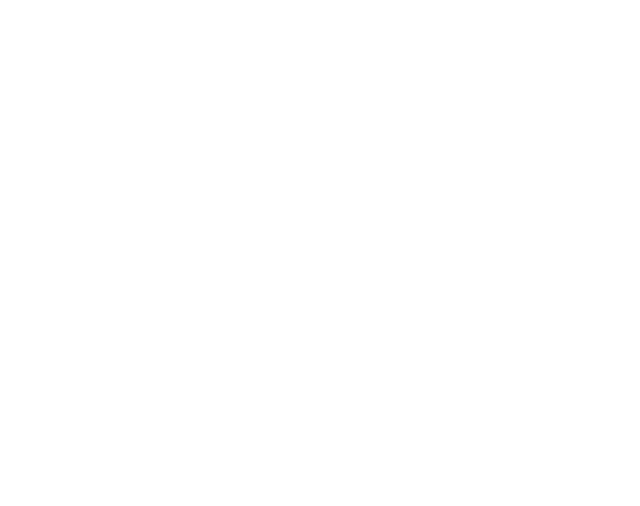
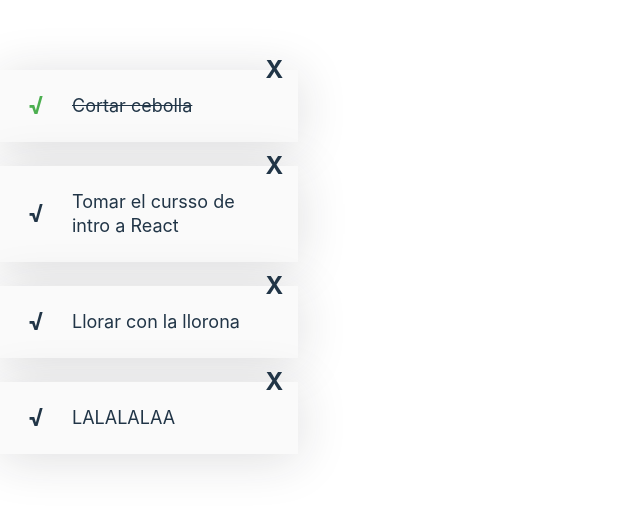
Before and after one commit to roxsyVel910/TodoList, a React (Vite) app: page / in a window 1280 px wide. Shown: the part 122-628 px from the top of the page, without its empty margins (0-640 px from the left). Built offline with nearby package versions, Linux system fonts and the light colour scheme.

Commit message:
funcionalidad de TodoItems y todo lists con estilos

```diff
--- a/src/App.jsx
+++ b/src/App.jsx
@@ -1,4 +1,6 @@
 import React from 'react';
+import { TodoItem } from './components/TodoItem';
+import { TodoList } from './components/TodoList';
 /*import { TodoCounter } from './TodoCounter';
 import { TodoSearch } from './TodoSearch';
 import { TodoList } from './TodoList';
@@ -18,7 +20,7 @@
     <React.Fragment>
       {/* <TodoCounter />
       <TodoSearch />
-
+*/
       <TodoList>
         {todos.map(todo => (
           <TodoItem
@@ -28,7 +30,7 @@
           />
         ))}
       </TodoList>
-
+/*
       <CreateTodoButton />*/}
     </React.Fragment>
   );
--- a/src/components/TodoItem.jsx
+++ b/src/components/TodoItem.jsx
@@ -0,0 +1,20 @@
+import React from 'react';
+import '../stylos/TodoItem.css';
+
+function TodoItem(props) {
+  return (
+    <li className="TodoItem">
+      <span className={`Icon Icon-check ${props.completed && 'Icon-check--active'}`}>
+        √
+      </span>
+      <p className={`TodoItem-p ${props.completed && 'TodoItem-p--complete'}`}>
+        {props.text}
+      </p>
+      <span className="Icon Icon-delete">
+        X
+      </span>
+    </li>
+  );
+}
+
+export { TodoItem };
--- a/src/components/TodoList.jsx
+++ b/src/components/TodoList.jsx
@@ -1,5 +1,5 @@
 import React from 'react';
-import './TodoList.css'
+import '../stylos/TodoList.css'
 
 function TodoList(props) {
   return (
--- a/src/stylos/TodoItem.css
+++ b/src/stylos/TodoItem.css
@@ -0,0 +1,49 @@
+.TodoItem {
+    background-color: #FAFAFA;
+    position: relative;
+    display: flex;
+    justify-content: center;
+    align-items: center;
+    margin-top: 24px;
+    box-shadow: 0px 5px 50px rgba(32, 35, 41, 0.15);
+  }
+
+  .TodoItem-p {
+    margin: 24px 0 24px 24px;
+    width: calc(100% - 120px);
+    font-size: 18px;
+    line-height: 24px;
+    font-weight: 400;
+  }
+  .TodoItem-p--complete {
+    text-decoration: line-through;
+  }
+
+  .Icon {
+    cursor: pointer;
+    display: flex;
+    justify-content: center;
+    align-items: center;
+    height: 48px;
+    width: 48px;
+    font-size: 24px;
+    font-weight: bold;
+    /* background-color: #CCC; */
+  }
+
+  .Icon-check {
+    position: absolute;
+    left: 12px;
+  }
+  .Icon-check--active {
+    color: #4caf50;
+  }
+
+  .Icon-delete {
+    position: absolute;
+    top: -24px;
+    right: 0;
+  }
+  .Icon-delete:hover {
+    color: red;
+  }
--- a/src/stylos/TodoList.css
+++ b/src/stylos/TodoList.css
@@ -0,0 +1,5 @@
+ul {
+    margin: 0;
+    padding: 0 0 56px 0;
+    list-style: none;
+  }
```
